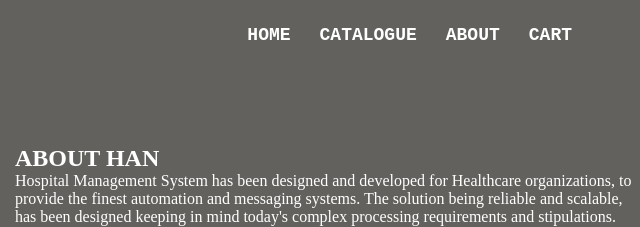
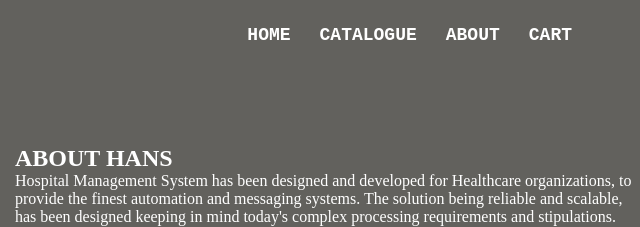
Before and after one commit to Yagazie-davidson/Hans-munchies-repo, a plain HTML site: page Pages/About.html in a window 1280 px wide. Shown: the top 227 px of the page, 640-1280 px from the left. Drawn offline with Linux system fonts and the light colour scheme.

Commit message:
updated hans
test run

```diff
--- a/Pages/About.html
+++ b/Pages/About.html
@@ -23,7 +23,7 @@
            </div>
            <div class="grid-about-body">
                 <p>
-                    <h2>ABOUT HAN</h2>
+                    <h2>ABOUT HANS</h2>
                     Hospital Management System has been designed and developed for Healthcare organizations,
                      to provide the finest automation and messaging systems. The solution being reliable and
                       scalable, has been designed keeping in mind today's complex processing requirements and
```
